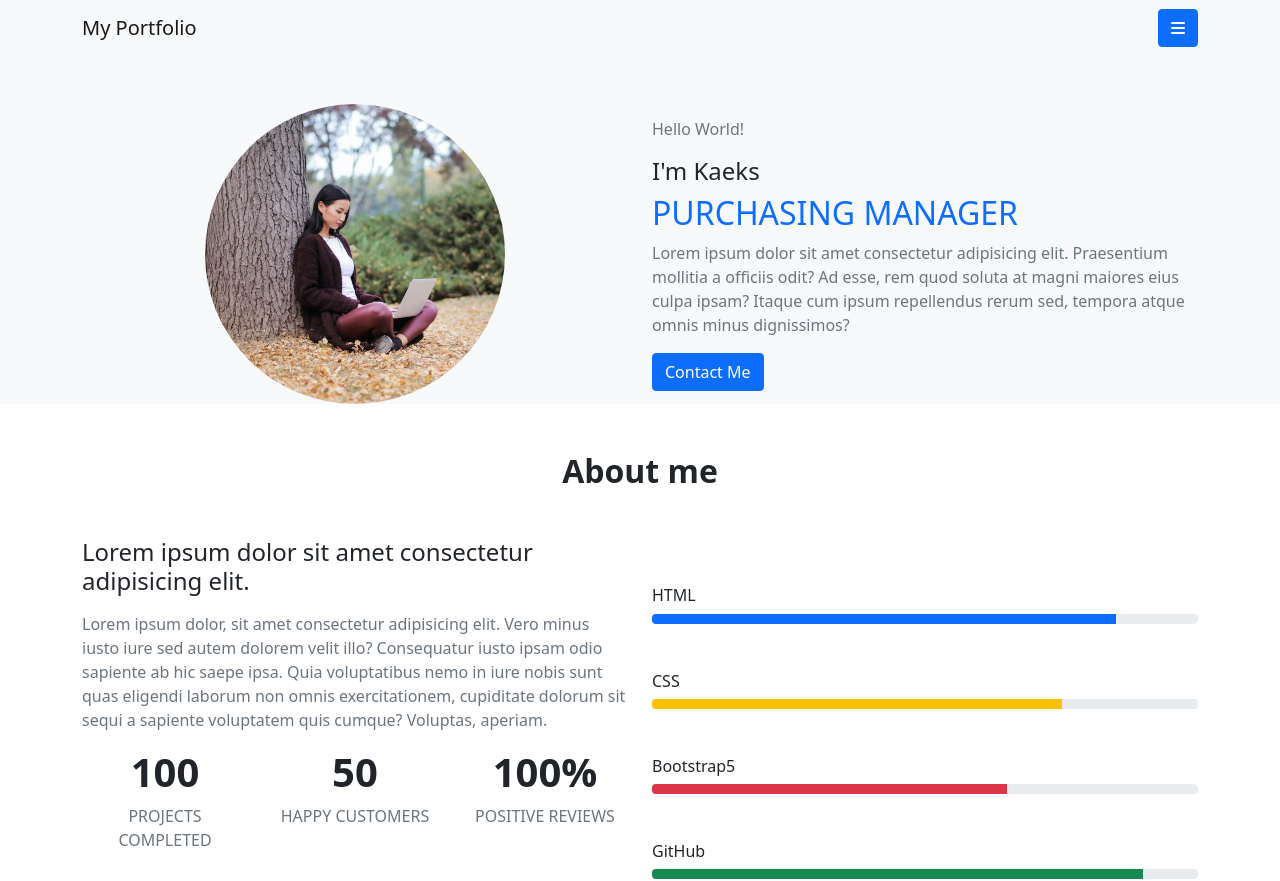
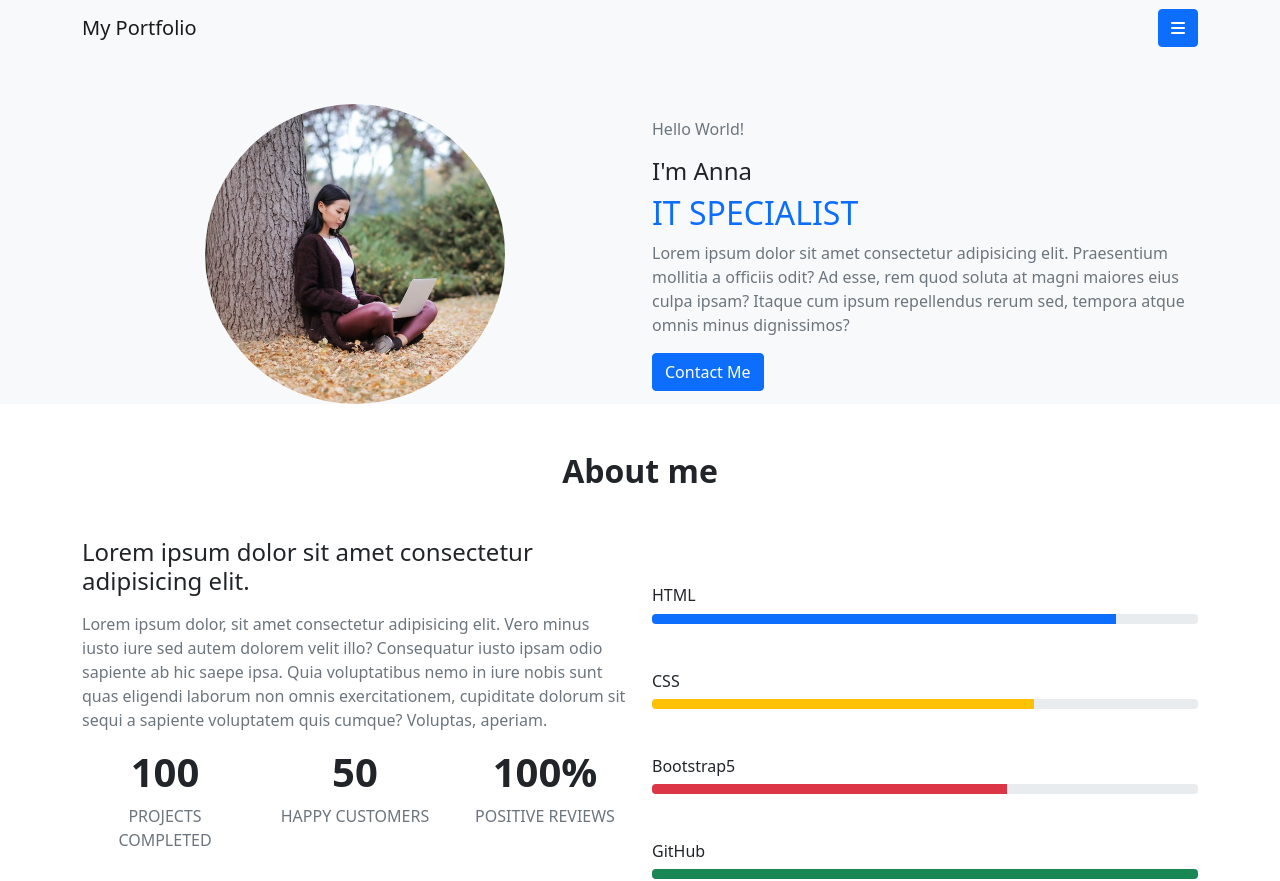
Before and after one commit to Kaekss/Nadal10-Portfolio, a plain HTML site: page index.html in a window 1280 px wide. Shown: the top 881 px of the page. Drawn offline with nearby package versions, Linux system fonts and the light colour scheme.

Commit message:
Portfolio

```diff
--- a/index.html
+++ b/index.html
@@ -43,8 +43,8 @@
                 <div class="col-md-6">
                     <div class="text">
                         <p class="text-muted">Hello World!</p>
-                        <h1 class="fs-4">I'm Kaeks</h1>
-                        <h2 class="text-primary text-uppercase">Purchasing Manager</h2>
+                        <h1 class="fs-4">I'm Anna</h1>
+                        <h2 class="text-primary text-uppercase">IT Specialist</h2>
                         <p class="text-muted">Lorem ipsum dolor sit amet consectetur adipisicing elit. Praesentium mollitia a officiis odit? Ad esse, rem quod soluta at magni maiores eius culpa ipsam? Itaque cum ipsum repellendus rerum sed, tempora atque omnis minus dignissimos?</p>
                         <a href="" class="btn btn-primary">Contact Me</a>
                     </div>
@@ -132,7 +132,7 @@
               <div class="skill mt-5 mb-4">
                 <h3 class="fs-6">CSS</h3>
                 <div class="progress" style="height: 10px;">
-                  <div class="progress-bar bg-warning" role="progressbar" style="width: 75%;" aria-valuenow="75" aria-valuemin="0" aria-valuemax="100"></div>
+                  <div class="progress-bar bg-warning" role="progressbar" style="width: 70%;" aria-valuenow="70" aria-valuemin="0" aria-valuemax="100"></div>
                 </div>
               </div>
 
@@ -146,7 +146,7 @@
               <div class="skill mt-5 mb-4">
                 <h3 class="fs-6">GitHub</h3>
                 <div class="progress" style="height: 10px;">
-                  <div class="progress-bar bg-success" role="progressbar" style="width: 90%;" aria-valuenow="90" aria-valuemin="0" aria-valuemax="100"></div>
+                  <div class="progress-bar bg-success" role="progressbar" style="width: 100%;" aria-valuenow="100" aria-valuemin="0" aria-valuemax="100"></div>
                 </div>
               </div>
 
```
